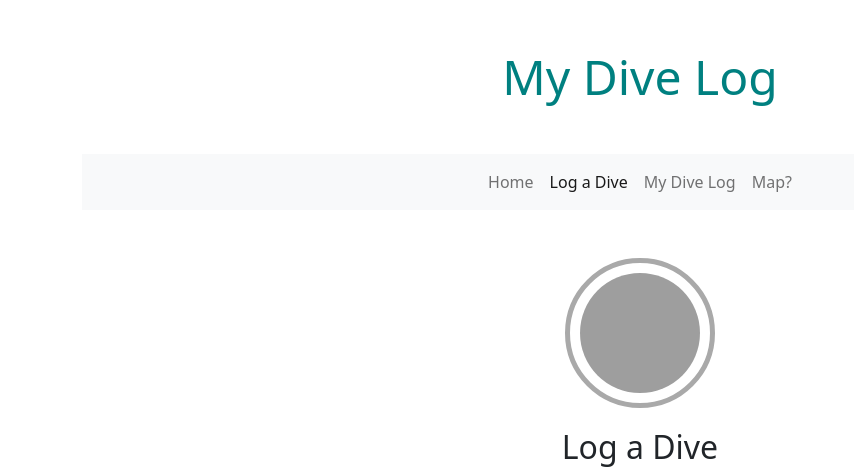
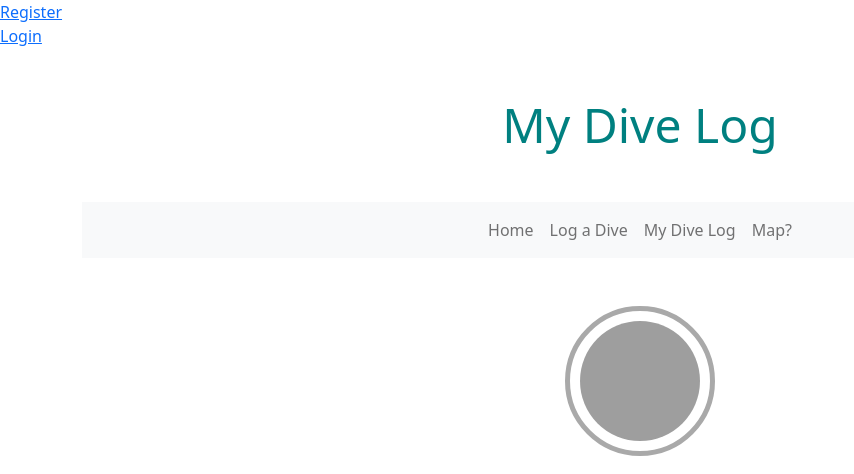
Before and after one commit to lisa-butler/My-Dive-Log, a Django app: page /log_a_dive in a window 1280 px wide. Shown: the top 474 px of the page, without its empty margins (0-854 px from the left). Run offline with Django 3.2, Linux system fonts and the light colour scheme; grey boxes are pictures that could not be loaded.

Commit message:
extends base added to other html pages

```diff
--- a/log/templates/base.html
+++ b/log/templates/base.html
@@ -8,7 +8,7 @@
     <!-- Latest compiled and minified CSS -->
     <link href="https://cdn.jsdelivr.net/npm/bootstrap@5.1.3/dist/css/bootstrap.min.css" rel="stylesheet">
     <!--My Style Sheet-->
-    <link rel="stylesheet" href="static/style.css">
+    <link rel="stylesheet" href="/static/style.css">
     <!-- Latest compiled JavaScript -->
     <script src="https://cdn.jsdelivr.net/npm/bootstrap@5.1.3/dist/js/bootstrap.bundle.min.js"></script>
     <meta name="viewport" content="width=device-width, initial-scale=1">
@@ -41,13 +41,13 @@
         <nav class="navbar navbar-expand-sm bg-light justify-content-center navbar-light my-5">
           <ul class="navbar-nav">
             <li class="nav-item">
-              <a class="nav-link" href="get_home">Home</a>
+              <a class="nav-link" href="/get_home">Home</a>
             </li>
             <li class="nav-item">
-              <a class="nav-link" href="log_a_dive">Log a Dive</a>
+              <a class="nav-link" href="/log_a_dive">Log a Dive</a>
             </li>
             <li class="nav-item">
-              <a class="nav-link" href="get_logs">My Dive Log</a>
+              <a class="nav-link" href="/get_logs">My Dive Log</a>
             </li>
             <li class="nav-item">
               <a class="nav-link" href="#">Map?</a>
--- a/log/templates/log/logadive.html
+++ b/log/templates/log/logadive.html
@@ -1,42 +1,6 @@
-<!DOCTYPE html>
-<head>
-  <meta charset="UTF-8">
-  <meta http-equiv="X-UA-Compatible" content="IE=edge">
-  <meta name="viewport" content="width=device-width, initial-scale=1.0">
-  <!-- Latest compiled and minified CSS -->
-  <link href="https://cdn.jsdelivr.net/npm/bootstrap@5.1.3/dist/css/bootstrap.min.css" rel="stylesheet">
-  <!--My Style Sheet-->
-  <link rel="stylesheet" href="static/style.css">
-  <!-- Latest compiled JavaScript -->
-  <script src="https://cdn.jsdelivr.net/npm/bootstrap@5.1.3/dist/js/bootstrap.bundle.min.js"></script>
-  <meta name="viewport" content="width=device-width, initial-scale=1">
-  <title>My Dive Log</title>
-</head>
-<html lang="en">
-<body>
-    <article class="container text-center">
-        <h1>My Dive Log</h1>
-        <nav class="navbar navbar-expand-sm bg-light justify-content-center navbar-light my-5">
-          <ul class="navbar-nav">
-            <li class="nav-item">
-                <a class="nav-link" href="get_home">Home</a>
-              </li>
-            <li class="nav-item">
-              <a class="nav-link active" href="log_a_dive">Log a Dive</a>
-            </li>
-            <li class="nav-item">
-              <a class="nav-link" href="get_logs">My Dive Log</a>
-            </li>
-            <li class="nav-item">
-              <a class="nav-link" href="#">Map?</a>
-            </li>
-          </ul>
-        </nav>
-        <div id="center-about">
-          <div id="circle-container">
-              <div id="circle-cover-image"></div>
-          </div>
-        </div>
+{% extends "base.html" %}
+
+{% block content %}
     <h2>Log a Dive</h2>
     <form method ='POST', action="log_a_dive">
         {% csrf_token %}
@@ -47,8 +11,4 @@
             </p>
         </div>
     </form>
-
-
-
-</body>
-</html>
+{% endblock content %}
--- a/log/templates/registration/account/login.html
+++ b/log/templates/registration/account/login.html
@@ -1,4 +1,4 @@
-{% extends "/base.html" %}
+{% extends "base.html" %}
 
 {% load i18n %}
 {% load account socialaccount %}
```
Also changed, not shown: log/templates/log/logpage.html (+3 -80 lines).
